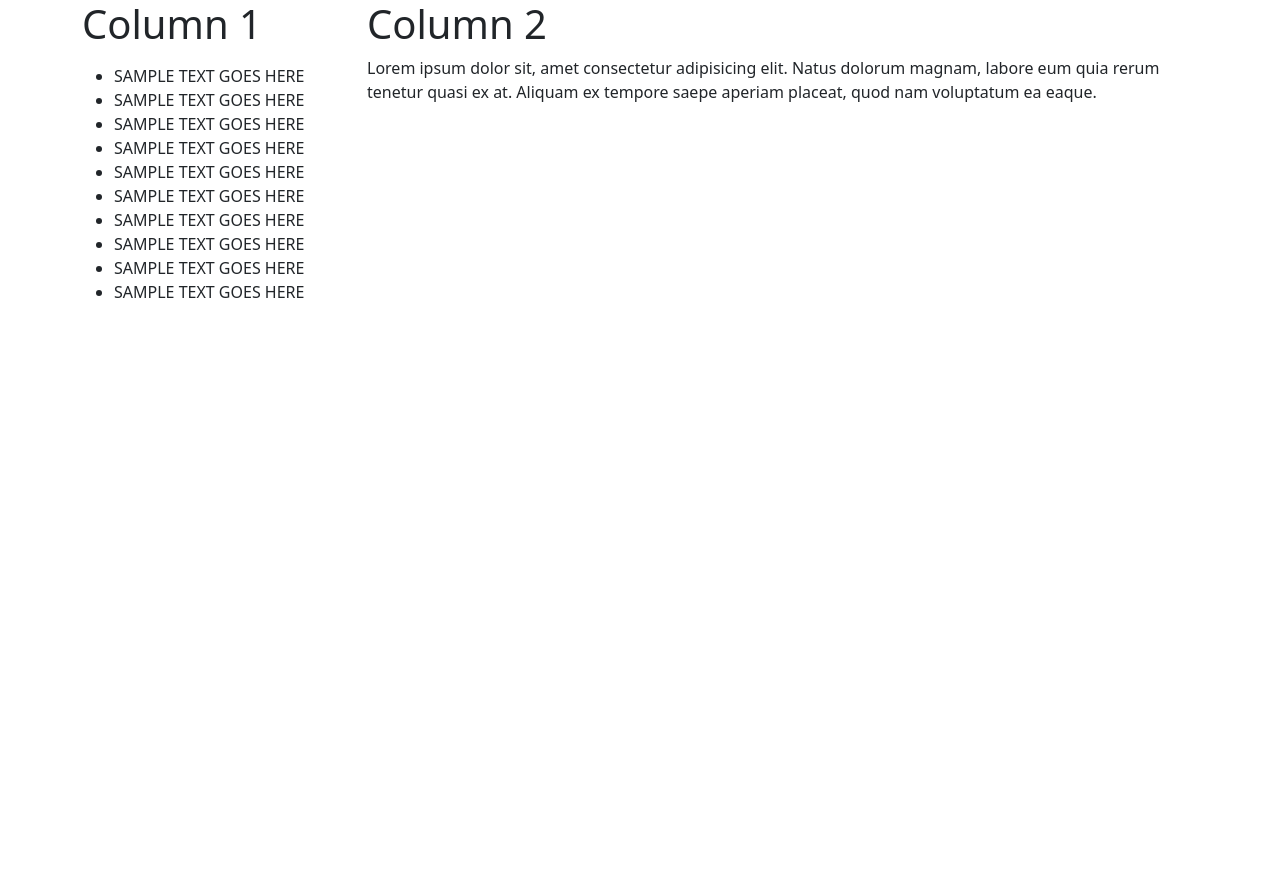
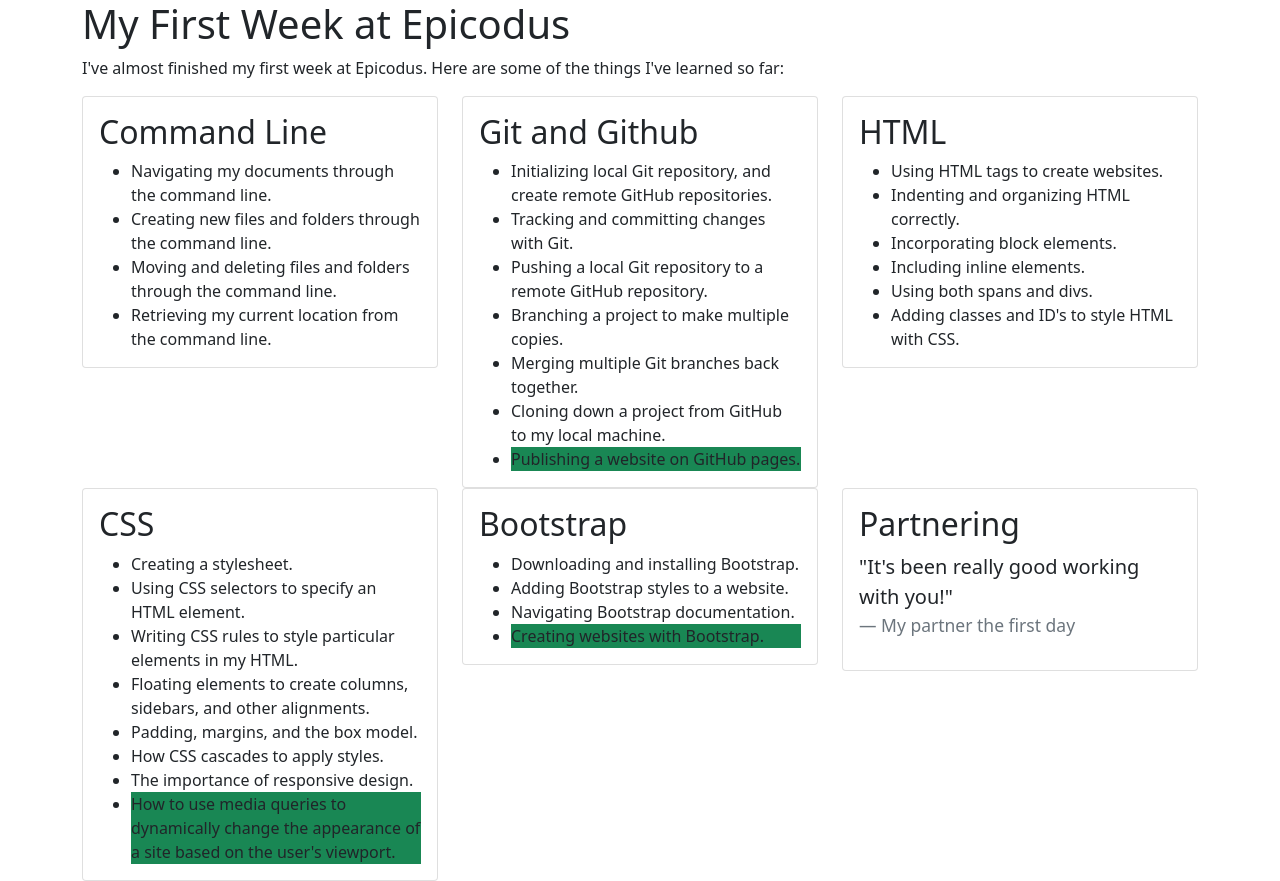
Before and after one commit to JesseDWhite/bootstrap, a plain HTML site: page index.html in a window 1280 px wide. Before the commit the page ends 800 px from the top, so only its background shows below. Drawn offline with nearby package versions, Linux system fonts and the light colour scheme.

Commit message:
removed all previous styles and pasted information from first-week-epicodus

```diff
--- a/index.html
+++ b/index.html
@@ -16,28 +16,102 @@
 
 <body>
   <div class="container">
+    <div class="jumbotron">
+      <h1>My First Week at Epicodus</h1>
+      <p>
+        I've almost finished my first week at Epicodus. Here are some of the things I've learned so far:
+      </p>
+    </div>
     <div class="row">
-      <div class="col-3">
-        <h1>Column 1</h1>
-        <p>
-        <ul>
-          <li>SAMPLE TEXT GOES HERE</li>
-          <li>SAMPLE TEXT GOES HERE</li>
-          <li>SAMPLE TEXT GOES HERE</li>
-          <li>SAMPLE TEXT GOES HERE</li>
-          <li>SAMPLE TEXT GOES HERE</li>
-          <li>SAMPLE TEXT GOES HERE</li>
-          <li>SAMPLE TEXT GOES HERE</li>
-          <li>SAMPLE TEXT GOES HERE</li>
-          <li>SAMPLE TEXT GOES HERE</li>
-          <li>SAMPLE TEXT GOES HERE</li>
-        </ul>
-        </p>
+      <div class="col-md-4">
+        <div class="card">
+          <div class="card-body">
+            <h2 class="card-title">Command Line</h2>
+            <ul class="card-text">
+              <li>Navigating my documents through the command line.</li>
+              <li>Creating new files and folders through the command line.</li>
+              <li>Moving and deleting files and folders through the command line.</li>
+              <li>Retrieving my current location from the command line.</li>
+            </ul>
+          </div>
+        </div>
       </div>
-      <div class="col-9">
-        <h1>Column 2</h1>
-        <p>Lorem ipsum dolor sit, amet consectetur adipisicing elit. Natus dolorum magnam, labore eum quia rerum tenetur
-          quasi ex at. Aliquam ex tempore saepe aperiam placeat, quod nam voluptatum ea eaque.</p>
+      <div class="col-md-4">
+        <div class="card">
+          <div class="card-body">
+            <h2 class="card-title">Git and Github</h2>
+            <ul class="card-text">
+              <li>Initializing local Git repository, and create remote GitHub repositories.</li>
+              <li>Tracking and committing changes with Git.</li>
+              <li>Pushing a local Git repository to a remote GitHub repository.</li>
+              <li>Branching a project to make multiple copies.</li>
+              <li>Merging multiple Git branches back together.</li>
+              <li>Cloning down a project from GitHub to my local machine.</li>
+              <li class="bg-success">Publishing a website on GitHub pages.</li>
+            </ul>
+          </div>
+        </div>
+      </div>
+      <div class="col-md-4">
+        <div class="card">
+          <div class="card-body">
+            <h2 class="card-title">HTML</h2>
+            <ul class="card-text">
+              <li>Using HTML tags to create websites.</li>
+              <li>Indenting and organizing HTML correctly.</li>
+              <li>Incorporating block elements.</li>
+              <li>Including inline elements.</li>
+              <li>Using both spans and divs.</li>
+              <li>Adding classes and ID's to style HTML with CSS.</li>
+            </ul>
+          </div>
+        </div>
+      </div>
+    </div>
+    <div class="row">
+      <div class="col-md-4">
+        <div class="card">
+          <div class="card-body">
+            <h2 class="card-title">CSS</h2>
+            <ul class="card-text">
+              <li>Creating a stylesheet.</li>
+              <li>Using CSS selectors to specify an HTML element.</li>
+              <li>Writing CSS rules to style particular elements in my HTML.</li>
+              <li>Floating elements to create columns, sidebars, and other alignments.</li>
+              <li>Padding, margins, and the box model.</li>
+              <li>How CSS cascades to apply styles.</li>
+              <li>The importance of responsive design.</li>
+              <li class="bg-success">How to use media queries to dynamically change the appearance of a site based on
+                the user's viewport.</li>
+            </ul>
+          </div>
+        </div>
+      </div>
+      <div class="col-md-4">
+        <div class="card">
+          <div class="card-body">
+            <h2 class="card-title">Bootstrap</h2>
+            <ul class="card-text">
+              <li>Downloading and installing Bootstrap.</li>
+              <li>Adding Bootstrap styles to a website.</li>
+              <li>Navigating Bootstrap documentation.</li>
+              <li class="bg-success">Creating websites with Bootstrap.</li>
+            </ul>
+          </div>
+        </div>
+      </div>
+      <div class="col-md-4">
+        <div class="card">
+          <div class="card-body">
+            <h2 class="card-title">Partnering</h2>
+            <div class="card-text">
+              <blockquote class="blockquote">
+                <p>"It's been really good working with you!"</p>
+                <footer class="blockquote-footer">My partner the first day</footer>
+              </blockquote>
+            </div>
+          </div>
+        </div>
       </div>
     </div>
   </div>
--- a/styles.css
+++ b/styles.css
@@ -0,0 +1,3 @@
+#sidebar {
+  background-color: #CFD8DC;
+}
```
